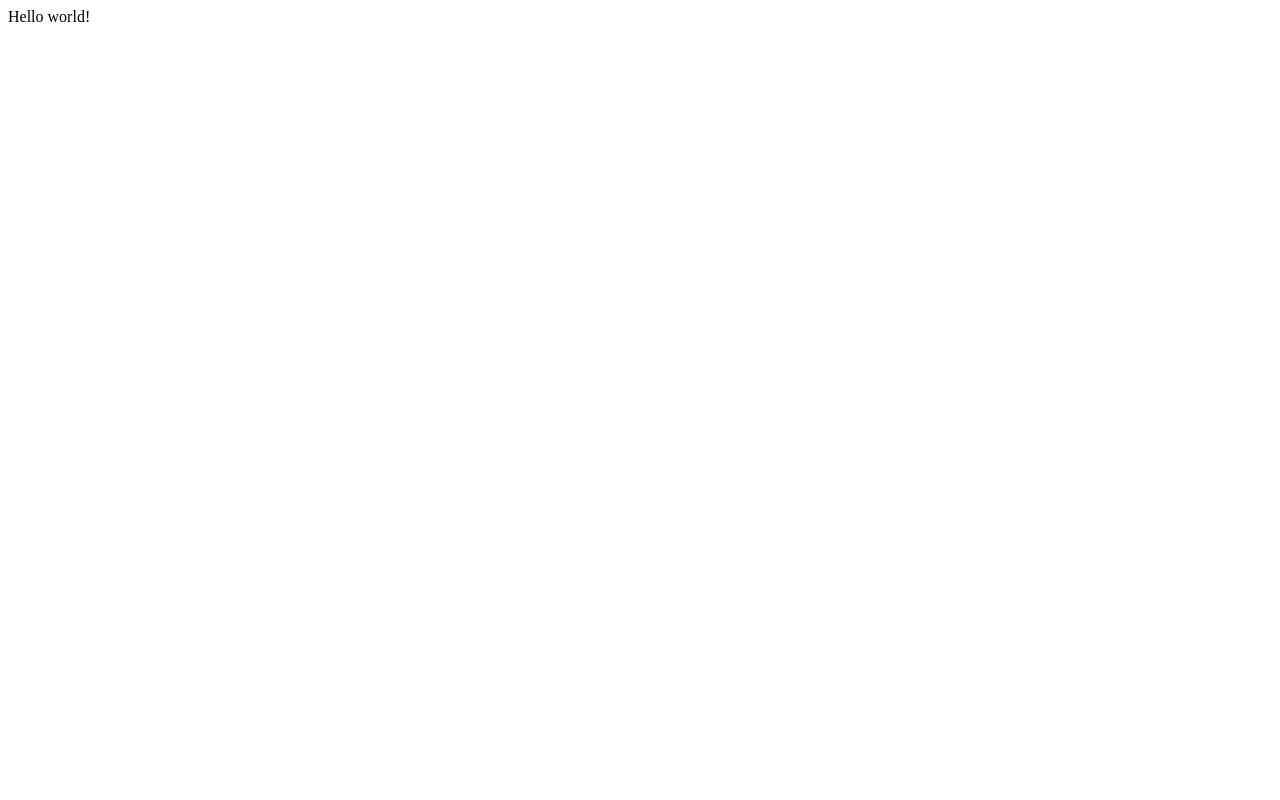
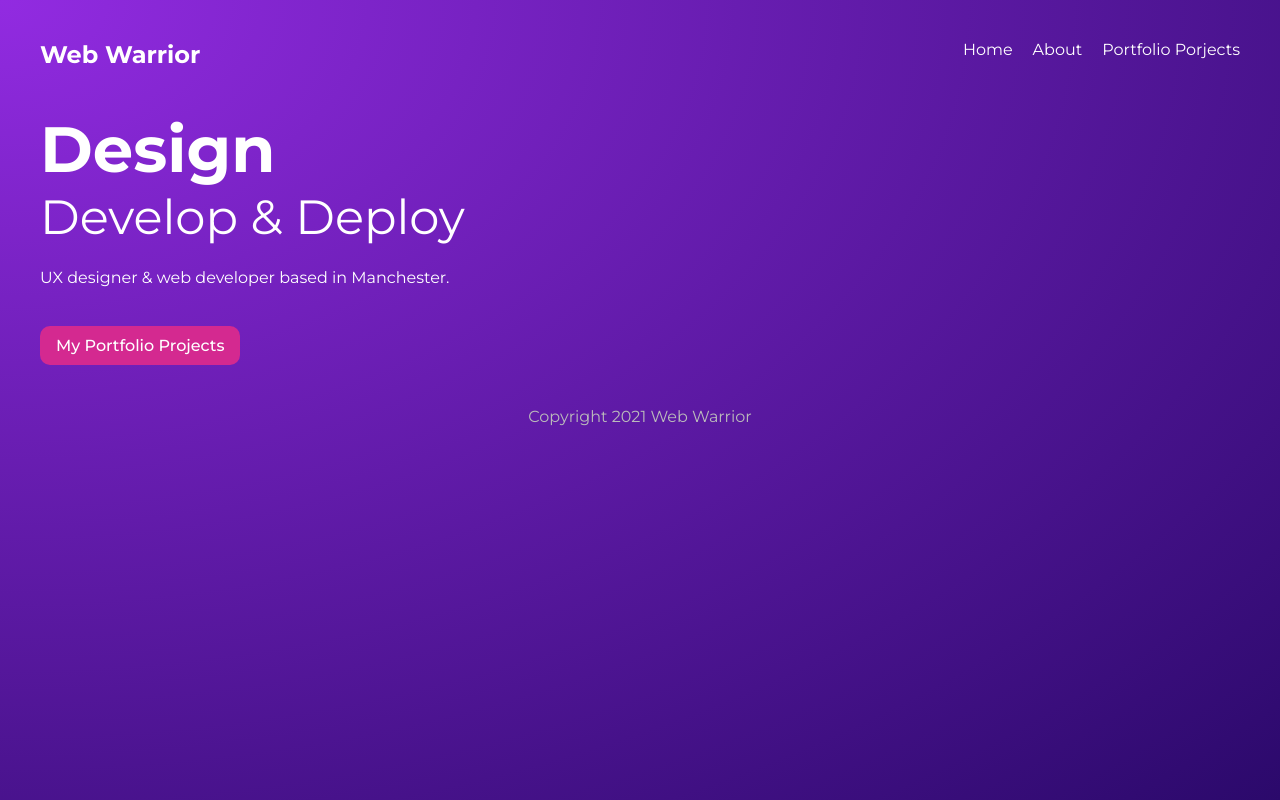
Before and after one commit to victor-jvp/web-warrior, a Gatsby site: page / in a window 1280 px wide. Built offline with nearby package versions, Linux system fonts and the light colour scheme; Gatsby itself is replaced by a stand-in of ours.

Commit message:
Gatsby Tutorial
- Added styles module to pages home and projects.
- Changed Readme.md

```diff
--- a/package.json
+++ b/package.json
@@ -15,6 +15,7 @@
   },
   "dependencies": {
     "gatsby": "^4.24.4",
+    "jshint": "^2.13.5",
     "react": "^18.1.0",
     "react-dom": "^18.1.0"
   },
--- /dev/null
+++ b/src/components/Layout.js
@@ -0,0 +1,17 @@
+import React from 'react'
+import Navbar from './Navbar'
+import '../styles/global.css'
+
+export default function Layout({ children }) {
+    return (
+        <div className='layout'>
+            <Navbar />
+            <div className="content">
+                { children }
+            </div>
+            <footer>
+                <p>Copyright 2021 Web Warrior</p>
+            </footer>
+        </div>
+    )
+}
--- /dev/null
+++ b/src/components/Navbar.js
@@ -0,0 +1,15 @@
+import { Link } from 'gatsby'
+import React from 'react'
+
+export default function Navbar() {
+    return (
+        <nav>
+            <h1>Web Warrior</h1>
+            <div className="links">
+                <Link to="/">Home</Link>
+                <Link to="/about">About</Link>
+                <Link to="/projects">Portfolio Porjects</Link>
+            </div>
+        </nav>
+    )
+}
--- a/src/pages/index.js
+++ b/src/pages/index.js
@@ -1,5 +1,19 @@
 import React from "react"
+import { Link } from 'gatsby'
+import Layout from "../components/Layout"
+import * as styles from '../styles/home.module.css'
 
 export default function Home() {
-  return <div>Hello world!</div>
+  return (
+    <Layout>
+      <section className={styles.header}>
+        <div>
+          <h2>Design</h2>
+          <h3>Develop & Deploy</h3>
+          <p>UX designer & web developer based in Manchester.</p>
+          <Link className={styles.btn} to="/projects">My Portfolio Projects</Link>
+        </div>
+      </section>
+    </Layout>
+  )
 }
--- /dev/null
+++ b/src/styles/global.css
@@ -0,0 +1,50 @@
+@import url('https://fonts.googleapis.com/css2?family=Montserrat:wght@300;400;500;700&display=swap');
+
+* {
+  margin: 0;
+  padding: 0;
+  text-decoration: none;
+  font-family: "Montserrat";
+  color: white;
+}
+html, body {
+  min-height: 100%;
+}
+body {
+  background: radial-gradient(at top left, rgba(146,43,225,1) 0%, rgba(43,9,107,1) 100%);
+  background-repeat: no-repeat;
+}
+p {
+  margin: 16px auto;
+  line-height: 1.5em;
+}
+
+/* layout & nav */
+.layout {
+  max-width: 1200px;
+  margin: 0 auto;
+}
+nav {
+  display: grid;
+  grid-template-columns: 1fr 1fr;
+  margin: 40px auto;
+}
+nav .links {
+  display: inline-block;
+  text-align: right;
+}
+nav a {
+  display: inline-block;
+  margin-left: 20px;
+  font-weight: 400;
+  padding-bottom: 8px;
+  border-bottom: 3px solid transparent;
+}
+nav a:hover {
+  border-color: white;
+}
+footer p{
+  text-align: center;
+  color: #bbb;
+  margin: 40px auto;
+}
--- /dev/null
+++ b/src/styles/home.module.css
@@ -0,0 +1,22 @@
+.header {
+  display: grid;
+  grid-template-columns: 1fr 1fr;
+  grid-gap: 40px;
+  align-items: center;
+}
+.header h2 {
+  font-size: 4em;
+}
+.header h3 {
+  font-size: 3em;
+  font-weight: 400;
+  margin-bottom: 20px;
+}
+.btn {
+  display: inline-block;
+  background: #D42990;
+  padding: 10px 16px;
+  border-radius: 10px;
+  margin-top: 20px;
+  font-weight: 500;
+}
```
Also changed, not shown: src/pages/404.js (added, +13 -0 lines), src/pages/about.js (added, +16 -0 lines), src/pages/projects/index.js (added, +14 -0 lines), src/styles/projects.module.css (added, +11 -0 lines), README.md, 1 other file.
